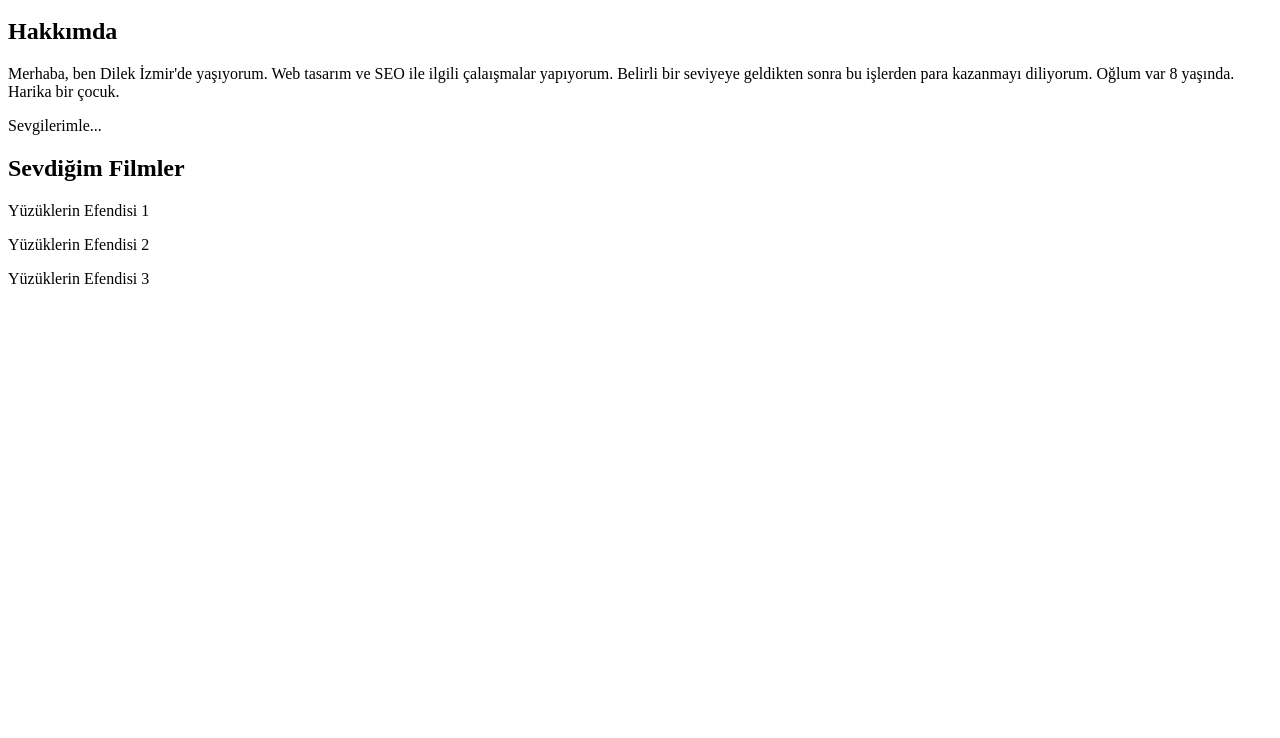
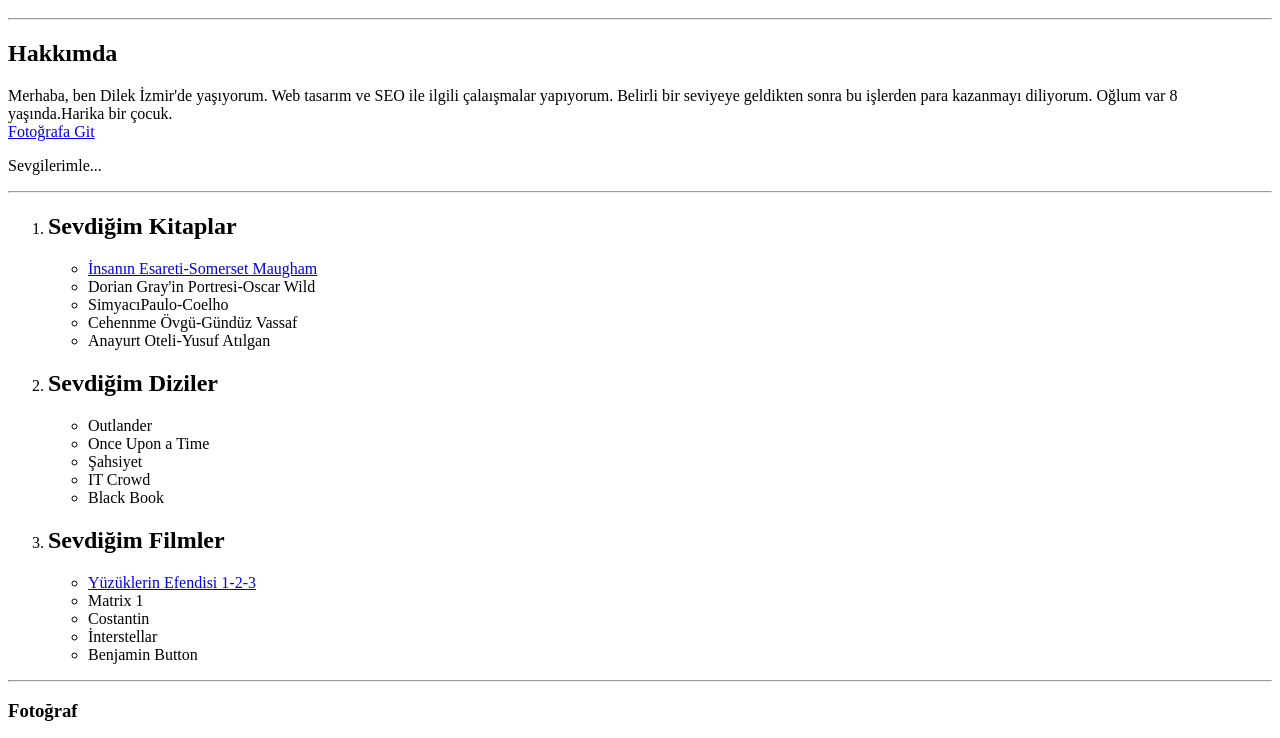
Before and after one commit to DilekYasadi/Dilek-Ya-ad-, a plain HTML site: page index.html in a window 1280 px wide. Shown: the part 48-786 px from the top of the page. Drawn offline with Linux system fonts and the light colour scheme.

Commit message:
Add files via upload

```diff
--- a/index.html
+++ b/index.html
@@ -1,10 +1,62 @@
-<h1>Dilek Yaşadı</h1>
+<h1 id="top">Dilek Yaşadı</h1>
+<hr>
 <!--açıklama satırı eklendi-->
 <h2>Hakkımda</h2>
 
-<p>Merhaba, ben Dilek İzmir'de yaşıyorum. Web tasarım ve SEO ile ilgili çalaışmalar yapıyorum. Belirli bir seviyeye geldikten sonra bu işlerden para kazanmayı diliyorum. Oğlum var 8 yaşında. Harika bir çocuk.  </p>
-<p>Sevgilerimle...</p>
-<h2>Sevdiğim Filmler</h2>
-<p>Yüzüklerin Efendisi 1</p>
-<p>Yüzüklerin Efendisi 2</p>
-<p>Yüzüklerin Efendisi 3</p>
+    <p>Merhaba, ben Dilek İzmir'de yaşıyorum. Web tasarım ve SEO ile ilgili çalaışmalar yapıyorum. Belirli bir seviyeye geldikten sonra bu işlerden para kazanmayı diliyorum. Oğlum var 8 yaşında.Harika bir çocuk.
+    <br>
+        <a href="#foto">Fotoğrafa Git</a>
+
+    </p>
+    <p>Sevgilerimle...</p>
+<hr>
+<ol>
+    <li>
+        <h2>Sevdiğim Kitaplar</h2>
+            <ul>
+                <li><a href="https://www.goodreads.com/book/show/31548.Of_Human_Bondage?from_search=true&from_srp=true&qid=bKTMqTNExg&rank=4" target="_blank">İnsanın Esareti-Somerset Maugham</li></a>
+                <li>Dorian Gray'in Portresi-Oscar Wild</li>
+                <li>SimyacıPaulo-Coelho</li>
+                <li>Cehennme Övgü-Gündüz Vassaf</li>
+                <li>Anayurt Oteli-Yusuf Atılgan</li>
+        </ul>
+    </li>
+    <li>
+       <h2>Sevdiğim Diziler</h2>
+            <ul>
+                <li>Outlander</li>
+                <li>Once Upon a Time</li>
+                <li>Şahsiyet</li>
+                <li>IT Crowd</li>
+                <li>Black Book</li>
+            </ul>
+    </li>
+    <li>
+      <h2>Sevdiğim Filmler</h2>
+        <ul>
+                <li>
+                    <a href="https://www.imdb.com/title/tt0120737/?ref_=nv_sr_srsg_0_tt_8_nm_0_q_lord" target="_blank">
+                    Yüzüklerin Efendisi 1-2-3
+                    </a>
+                </li>
+                <li>Matrix 1</li>
+                <li>Costantin</li>
+                <li>İnterstellar</li>
+                <li>Benjamin Button</li>
+            </ul>
+    </li>
+</ol>
+<hr>
+<div  id="foto">
+    <h3 >Fotoğraf</h3>
+<img height="600" src="images/atlas.jpg" alt="Oğlumun Fotografı" title="Atlas">
+</div>
+<hr>
+<h3>Sayfaya Eklenen Yazılar</h3>
+<p>Lorem ipsum dolor sit amet consectetur, adipisicing elit. Eligendi aliquam accusantium facilis libero voluptas laborum dolorem minus dignissimos, nostrum at ipsa magni numquam ab qui ullam nisi nulla eos inventore!</p>
+<p>Ipsum quidem nihil est doloremque commodi adipisci, alias tenetur mollitia? Tenetur sit quasi magnam nobis facilis ipsa? Libero dolor nulla itaque! Blanditiis, id et? Illo nisi quae magni repudiandae tenetur?</p>
+<p>Consequatur minima excepturi fugiat perspiciatis cum vitae culpa deleniti quasi aliquam? Nemo sit inventore vitae, aut reiciendis repudiandae tempora ipsum nihil alias ipsam, esse, sed veritatis! Nihil doloremque obcaecati similique.</p>
+<p>Impedit molestias id autem iure illum quae nobis totam odit. Facilis ducimus neque ratione sunt, adipisci veniam, ipsum libero aperiam doloremque quas inventore dignissimos ut distinctio cumque cum quo delectus!</p>
+<p>Officia minus ut, deserunt accusantium repellendus est quis dolorem animi. Illum aspernatur atque qui porro dignissimos doloribus libero optio id nobis quia facilis quisquam, voluptates aperiam consectetur amet. Quam, totam?</p>
+<hr>
+<span><a href="#top">Başa Dön</a></span>
```
